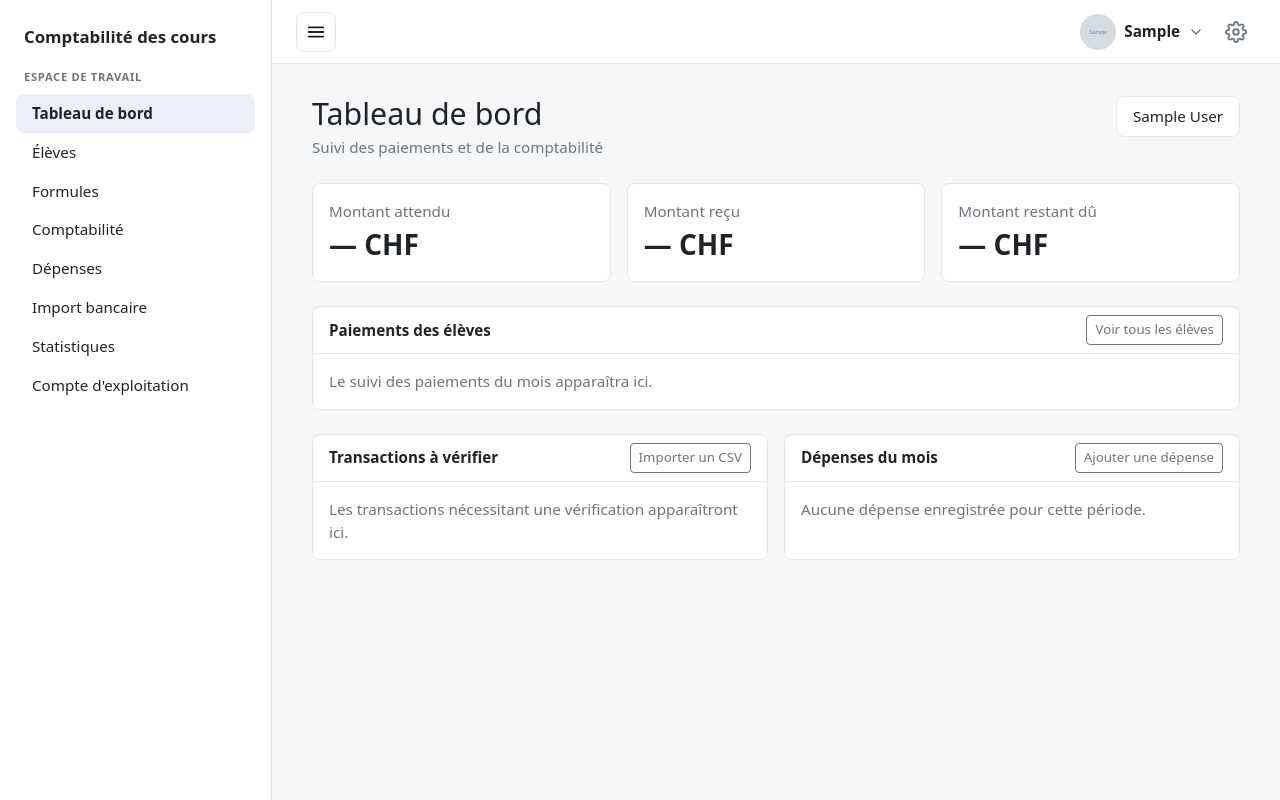
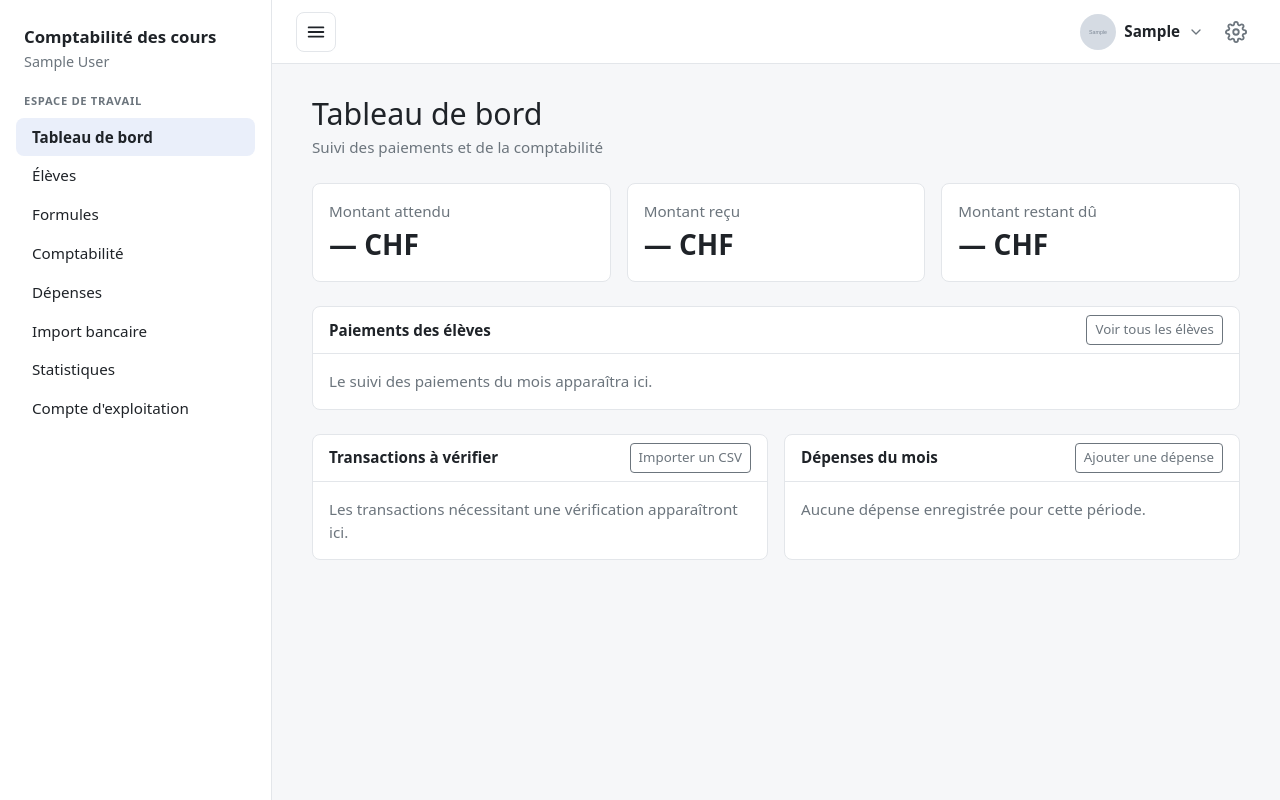
Before and after one commit to Cap0n3/solo-ledger-app, a Django app: page / in a window 1280 px wide. Run offline with Django 5.2, Linux system fonts and the light colour scheme; a user stored in the database is signed in; tables that the repository leaves empty hold one stand-in row (values such as "Sample post"); grey boxes marked "Sample" are stand-in pictures; style sheets or scripts are compiled from the project's sources; parts of the project's set-up code (start-up, migrations or seed data) failed here and were passed over.

Commit message:
Show the current profession as text in the sidebar header
The profession pill in the page header looked like a button and confused
the layout. The name now sits as plain text under the brand in the
sidebar, where it reads as context rather than as an action.

```diff
--- a/core/assets/scss/app.scss
+++ b/core/assets/scss/app.scss
@@ -108,7 +108,7 @@ $topbar-height: 64px;
 
 .app-sidebar__header {
   display: flex;
-  align-items: center;
+  align-items: flex-start;
   justify-content: space-between;
   gap: 0.5rem;
   padding: 0 0.5rem;
@@ -118,6 +118,13 @@ $topbar-height: 64px;
 .app-sidebar__brand {
   font-size: 1.05rem;
   font-weight: 700;
+}
+
+// The current profession is plain text so it never reads as a button.
+.app-sidebar__profession {
+  margin-top: 0.125rem;
+  font-size: 0.9rem;
+  color: $secondary;
 }
 
 .app-sidebar__section {
@@ -288,13 +295,6 @@ $topbar-height: 64px;
   gap: 0.5rem;
 }
 
-.app-profession-pill {
-  padding: 0.5rem 1rem;
-  background: $white;
-  border: 1px solid $card-border-color;
-  border-radius: $border-radius;
-}
-
 .stat-card .stat-value {
   font-size: 1.75rem;
   font-weight: 700;
--- a/core/templates/base.html
+++ b/core/templates/base.html
@@ -114,7 +114,6 @@
               </div>
               <div class="app-page-header__actions">
                 {% block page_actions %}
-                  {% if current_profession %}<span class="app-profession-pill">{{ current_profession }}</span>{% endif %}
                 {% endblock page_actions %}
               </div>
             </header>
--- a/core/templates/includes/sidebar.html
+++ b/core/templates/includes/sidebar.html
@@ -2,7 +2,10 @@
 
 <aside id="app-sidebar" class="app-sidebar">
   <div class="app-sidebar__header">
-    <div class="app-sidebar__brand">{% translate "Comptabilité des cours" %}</div>
+    <div>
+      <div class="app-sidebar__brand">{% translate "Comptabilité des cours" %}</div>
+      {% if current_profession %}<div class="app-sidebar__profession">{{ current_profession }}</div>{% endif %}
+    </div>
     <button type="button"
             class="btn-close d-lg-none"
             aria-label="{% translate 'Fermer le menu' %}"
--- a/core/templates/students/payer_detail.html
+++ b/core/templates/students/payer_detail.html
@@ -3,7 +3,6 @@
 {% load i18n %}
 
 {% block page_actions %}
-  {{ block.super }}
   <a class="btn btn-outline-secondary"
      href="{% url 'students:payer_update' payer.pk %}">{% translate "Modifier" %}</a>
 {% endblock page_actions %}
--- a/core/templates/students/payer_list.html
+++ b/core/templates/students/payer_list.html
@@ -3,7 +3,6 @@
 {% load i18n %}
 
 {% block page_actions %}
-  {{ block.super }}
   <a class="btn btn-outline-secondary"
      href="{% url 'students:student_list' %}">{% translate "Élèves" %}</a>
   <a class="btn btn-primary" href="{% url 'students:payer_create' %}">{% translate "Nouveau payeur" %}</a>
--- a/core/templates/students/plan_list.html
+++ b/core/templates/students/plan_list.html
@@ -3,7 +3,6 @@
 {% load i18n money %}
 
 {% block page_actions %}
-  {{ block.super }}
   <a class="btn btn-primary" href="{% url 'students:plan_create' %}">{% translate "Nouvelle formule" %}</a>
 {% endblock page_actions %}
 {% block content %}
--- a/core/templates/students/student_detail.html
+++ b/core/templates/students/student_detail.html
@@ -3,7 +3,6 @@
 {% load i18n %}
 
 {% block page_actions %}
-  {{ block.super }}
   <a class="btn btn-outline-secondary"
      href="{% url 'students:student_update' student.pk %}">{% translate "Modifier" %}</a>
 {% endblock page_actions %}
--- a/core/templates/students/student_list.html
+++ b/core/templates/students/student_list.html
@@ -3,7 +3,6 @@
 {% load i18n %}
 
 {% block page_actions %}
-  {{ block.super }}
   <a class="btn btn-outline-secondary"
      href="{% url 'students:payer_list' %}">{% translate "Payeurs" %}</a>
   <a class="btn btn-primary" href="{% url 'students:student_create' %}">{% translate "Ajouter un élève" %}</a>
```
